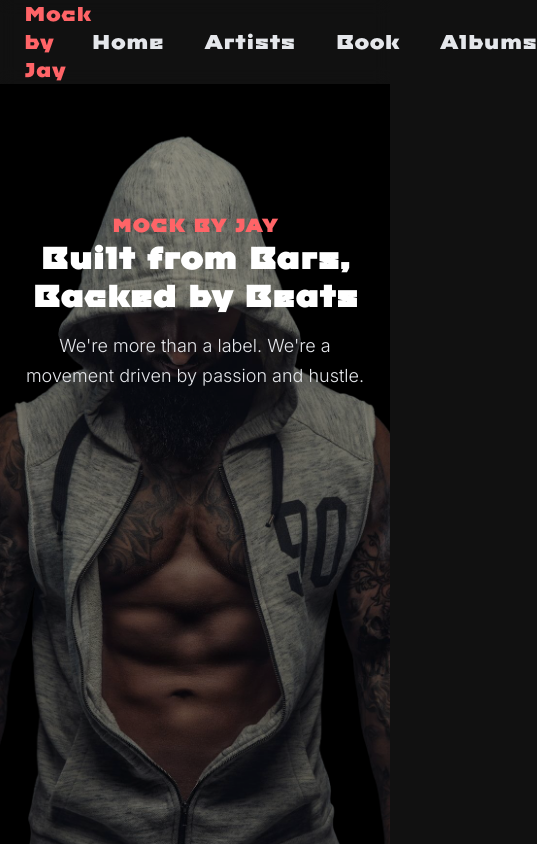
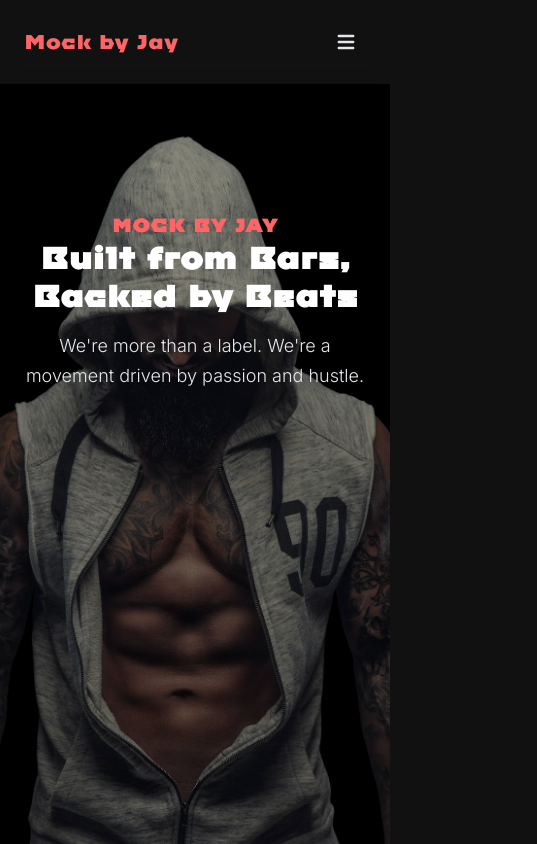
Before and after one commit to BSC-04-20/MockJayLandingPage, a React (Vite) app: page / in a window 390 px wide. Shown: the top 844 px of the page, 537 px wide, since content can reach past the window. Built offline with nearby package versions, Linux system fonts and the light colour scheme.

Commit message:
Responsive navbar

```diff
--- a/src/components/navbar/NavBar.jsx
+++ b/src/components/navbar/NavBar.jsx
@@ -1,19 +1,80 @@
+import { useState } from 'react';
+import { HiMenu, HiX } from 'react-icons/hi';
+
 export default function NavBar(){
+    const [isMenuOpen, setIsMenuOpen] = useState(false);
+
+    const toggleMenu = () => {
+        setIsMenuOpen(!isMenuOpen);
+    };
+
     return(
         <>
             {/* Desktop navbar */}
-            <div className="h-[10vh] w-full bg-clip-padding backdrop-filter backdrop-blur-sm bg-opacity-10 sticky flex items-center justify-between px-6">
+            <div className="hidden md:flex h-[10vh] w-full bg-clip-padding backdrop-filter backdrop-blur-sm bg-opacity-10 sticky top-0 z-50 items-center justify-between px-6">
                 <span className="text-xl font-imperial text-red-400">
                     Mock by Jay
                 </span>
 
                 <div className="flex flex-row text-xl font-imperial text-gray-200 gap-10 items-center">
-                    <span className="hover:text-red-400 hover:cursor-pointer">Home</span>
-                    <span className="hover:text-red-400 hover:cursor-pointer">Artists</span>
-                    <span className="hover:text-red-400 hover:cursor-pointer">Book</span>
-                    <span className="hover:text-red-400 hover:cursor-pointer">Albums</span>
+                    <span className="hover:text-red-400 hover:cursor-pointer transition-colors duration-300">Home</span>
+                    <span className="hover:text-red-400 hover:cursor-pointer transition-colors duration-300">Artists</span>
+                    <span className="hover:text-red-400 hover:cursor-pointer transition-colors duration-300">Book</span>
+                    <span className="hover:text-red-400 hover:cursor-pointer transition-colors duration-300">Albums</span>
                 </div>
             </div>
+
+            {/* Mobile navbar */}
+            <div className="md:hidden h-[10vh] w-full bg-clip-padding backdrop-filter backdrop-blur-sm bg-opacity-10 sticky top-0 z-50 flex items-center justify-between px-6">
+                <span className="text-xl font-imperial text-red-400">
+                    Mock by Jay
+                </span>
+
+                {/* Burger Menu Button */}
+                <button
+                    onClick={toggleMenu}
+                    className="text-gray-200 hover:text-red-400 transition-colors duration-300 p-2"
+                    aria-label="Toggle mobile menu"
+                >
+                    {isMenuOpen ? (
+                        <HiX className="w-6 h-6" />
+                    ) : (
+                        <HiMenu className="w-6 h-6" />
+                    )}
+                </button>
+            </div>
+
+            {/* Mobile Menu Overlay */}
+            {isMenuOpen && (
+                <div className="md:hidden fixed top-[10vh] left-0 w-full h-[calc(100vh-10vh)] bg-black bg-opacity-95 backdrop-filter backdrop-blur-md z-40">
+                    <div className="flex flex-col items-center justify-center h-full gap-8 text-2xl font-imperial text-gray-200">
+                        <span
+                            className="hover:text-red-400 hover:cursor-pointer transition-colors duration-300"
+                            onClick={toggleMenu}
+                        >
+                            Home
+                        </span>
+                        <span
+                            className="hover:text-red-400 hover:cursor-pointer transition-colors duration-300"
+                            onClick={toggleMenu}
+                        >
+                            Artists
+                        </span>
+                        <span
+                            className="hover:text-red-400 hover:cursor-pointer transition-colors duration-300"
+                            onClick={toggleMenu}
+                        >
+                            Book
+                        </span>
+                        <span
+                            className="hover:text-red-400 hover:cursor-pointer transition-colors duration-300"
+                            onClick={toggleMenu}
+                        >
+                            Albums
+                        </span>
+                    </div>
+                </div>
+            )}
         </>
     )
 }
```
